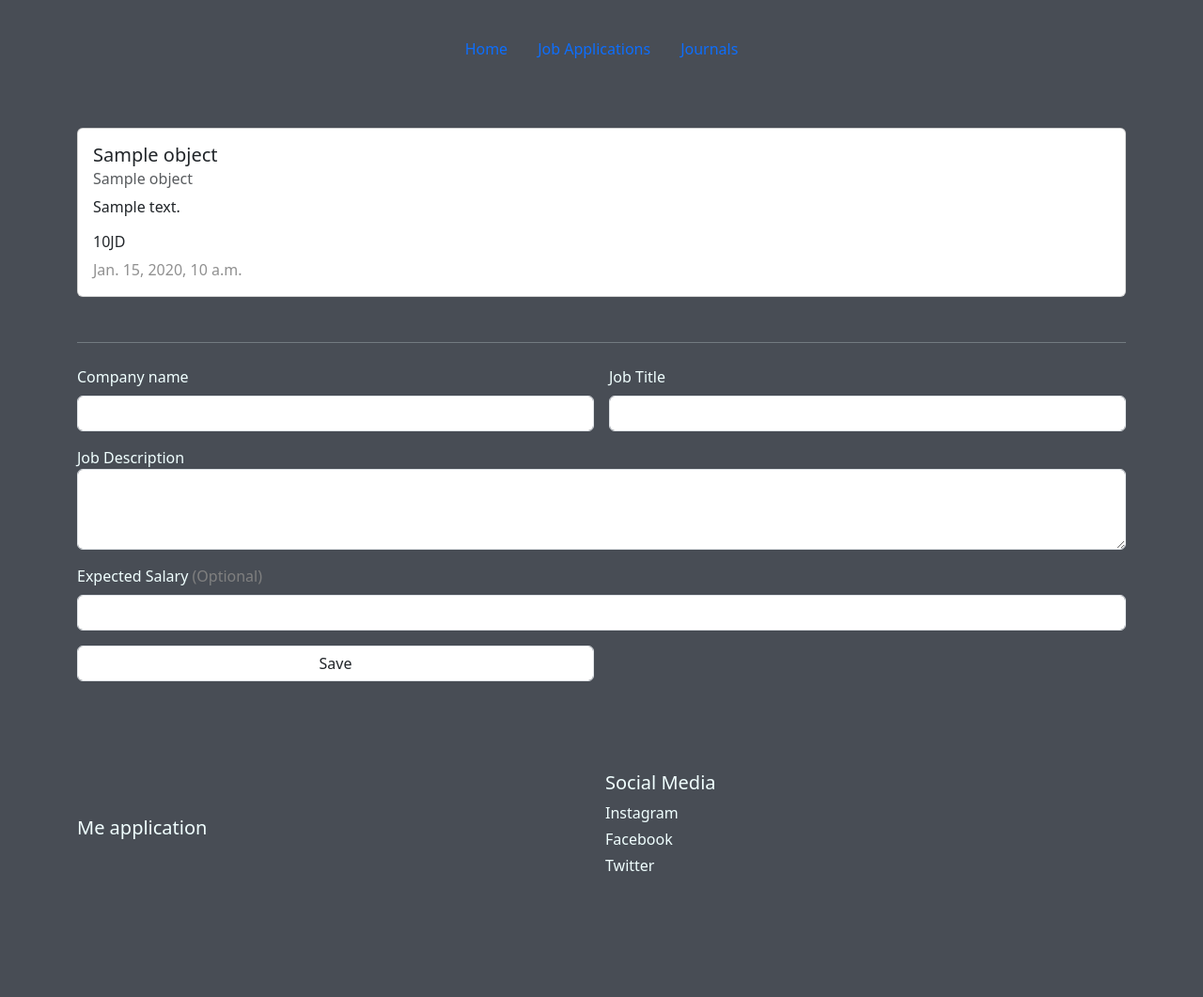
After one commit to Bakermen/Planner, a Django app: template templates/jobs_application_tracker/applications_list.html in a window 1280 px wide. The commit adds this page. Shown: the whole page at 94% size. Run offline with Django 4.2, Linux system fonts and the light colour scheme; the template is opened without the code that fills it: most values are stand-ins (such as "Sample title", 1, 10 or a date in 2020).

Commit message:
jobs app finished

```diff
--- a/Me/settings.py
+++ b/MainProject/settings.py
@@ -51,7 +51,7 @@ MIDDLEWARE = [
     "django.middleware.clickjacking.XFrameOptionsMiddleware",
 ]
 
-ROOT_URLCONF = "Me.urls"
+ROOT_URLCONF = "MainProject.urls"
 
 TEMPLATES = [
     {
@@ -69,7 +69,7 @@ TEMPLATES = [
     },
 ]
 
-WSGI_APPLICATION = "Me.wsgi.application"
+WSGI_APPLICATION = "MainProject.wsgi.application"
 
 
 # Database
--- a/job_application_tracker/forms.py
+++ b/job_application_tracker/forms.py
@@ -1,7 +1,8 @@
 from django import forms
 from .models import JobApplication
 
-class JopApplicationForm (forms.ModelForm):
+
+class JobApplicationForm(forms.ModelForm):
     class Meta:
         model = JobApplication
-        exclude = ["created_at",]
+        fields = ["company_name", "job_title", "job_description", "expected_salary"]
--- a/job_application_tracker/urls.py
+++ b/job_application_tracker/urls.py
@@ -4,6 +4,10 @@ from .views import *
 app_name = "jobs"
 
 urlpatterns = [
-    path("", ApplicationListView.as_view(), name="list"),
-    path("application/<int:pk>", ApplicationDetailView.as_view(), name="application")
+    path("", ApplicataionCreateAndListView.as_view(), name="list"),
+    path("application/<int:pk>", ApplicationDetailView.as_view(), name="application"),
+    path("application/<int:pk>/edit/", ApplicationUpdateView.as_view(), name="update"),
+    path(
+        "application/<int:pk>/delete/", ApplicationDeleteView.as_view(), name="delete"
+    ),
 ]
--- a/manage.py
+++ b/manage.py
@@ -6,7 +6,7 @@ import sys
 
 def main():
     """Run administrative tasks."""
-    os.environ.setdefault('DJANGO_SETTINGS_MODULE', 'Me.settings')
+    os.environ.setdefault("DJANGO_SETTINGS_MODULE", "MainProject.settings")
     try:
         from django.core.management import execute_from_command_line
     except ImportError as exc:
@@ -18,5 +18,5 @@ def main():
     execute_from_command_line(sys.argv)
 
 
-if __name__ == '__main__':
+if __name__ == "__main__":
     main()
--- /dev/null
+++ b/templates/jobs_application_tracker/applications_list.html
@@ -0,0 +1,46 @@
+{% extends 'base.html' %} {% block title %} Job Applictaions {% endblock title%}
+{% block content %} {% for object in object_list %}
+<a href='{% url "jobs:application" object.pk %}'>
+  <div class="card my-5">
+    <div class="card-body">
+      <h5 class="card-title">{{ object.company_name }}</h5>
+      <h6 class="card-subtitle mb-2 text-muted">{{ object.job_title }}</h6>
+      <p class="card-text">{{ object.job_description }}</p>
+      <h6 href="#" class="card-link">{{ object.expected_salary }}JD</h6>
+      <p class="card-text" style="color:#909090">{{object.created_at}}</p>
+    </div>
+  </div>
+</a>
+{% endfor %}
+<hr class="my-4">
+
+<form method="post">
+  {% csrf_token %}
+  <div class="row g-3">
+    <div class="col-sm-6">
+      <label class="form-label">Company name</label>
+      <input type="text" class="form-control" name="company_name" required="">
+    </div>
+    <div class="col-sm-6">
+      <label class="form-label">Job Title</label>
+      <input type="text" class="form-control" placeholder="" name="job_title" required="">
+    </div>
+    <div class="col-12">
+      <div class="form-group">
+        <label>Job Description</label>
+        <textarea class="form-control" name="job_description" rows="3"></textarea>
+      </div>
+    </div>
+    <div class="col-12">
+      <label  class="form-label">Expected Salary <span class="" style="color:#808080">(Optional)</span></label>
+      <input type="number" class="form-control" name="expected_salary">
+    </div>
+    <div class="col-6">
+      <input type="submit" class="form-control" value= "Save"/>
+    </div>
+
+  </div>
+</form>
+
+
+{%endblock content %}
```
Also changed, not shown: job_application_tracker/models.py (+8 -2 lines), job_application_tracker/views.py (+34 -15 lines), templates/applications_list.html (deleted, +0 -13 lines), templates/footer.html (deleted, +0 -20 lines), templates/jobs_application_tracker/application_detail.html (renamed from templates/application_detail.html, +12 -0 lines), templates/jobs_application_tracker/application_edit.html (added, +11 -0 lines), MainProject/__init__.py (added), MainProject/asgi.py (renamed from Me/asgi.py), MainProject/urls.py (renamed from Me/urls.py), MainProject/wsgi.py (renamed from Me/wsgi.py), db.sqlite3, templates/header.html (deleted).
